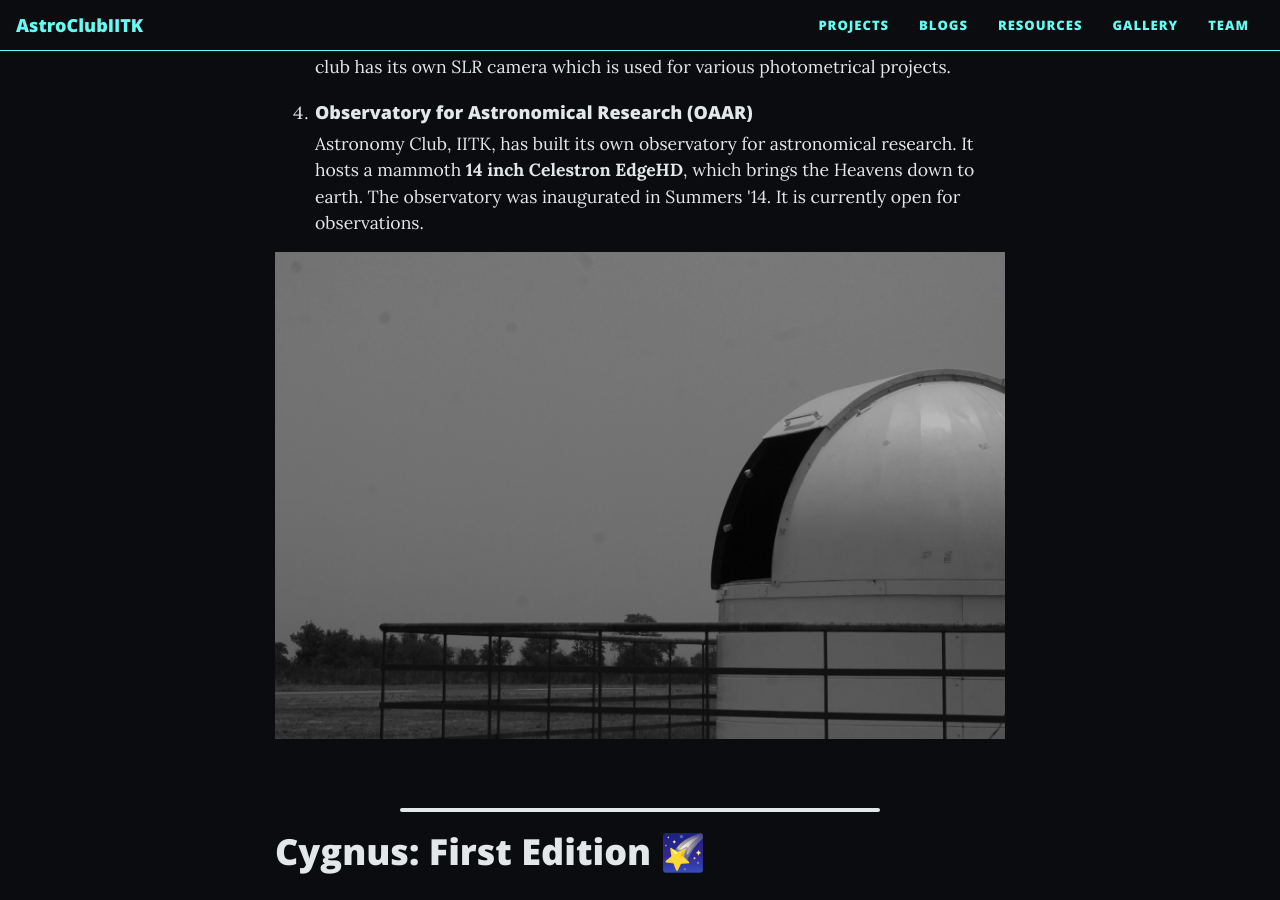
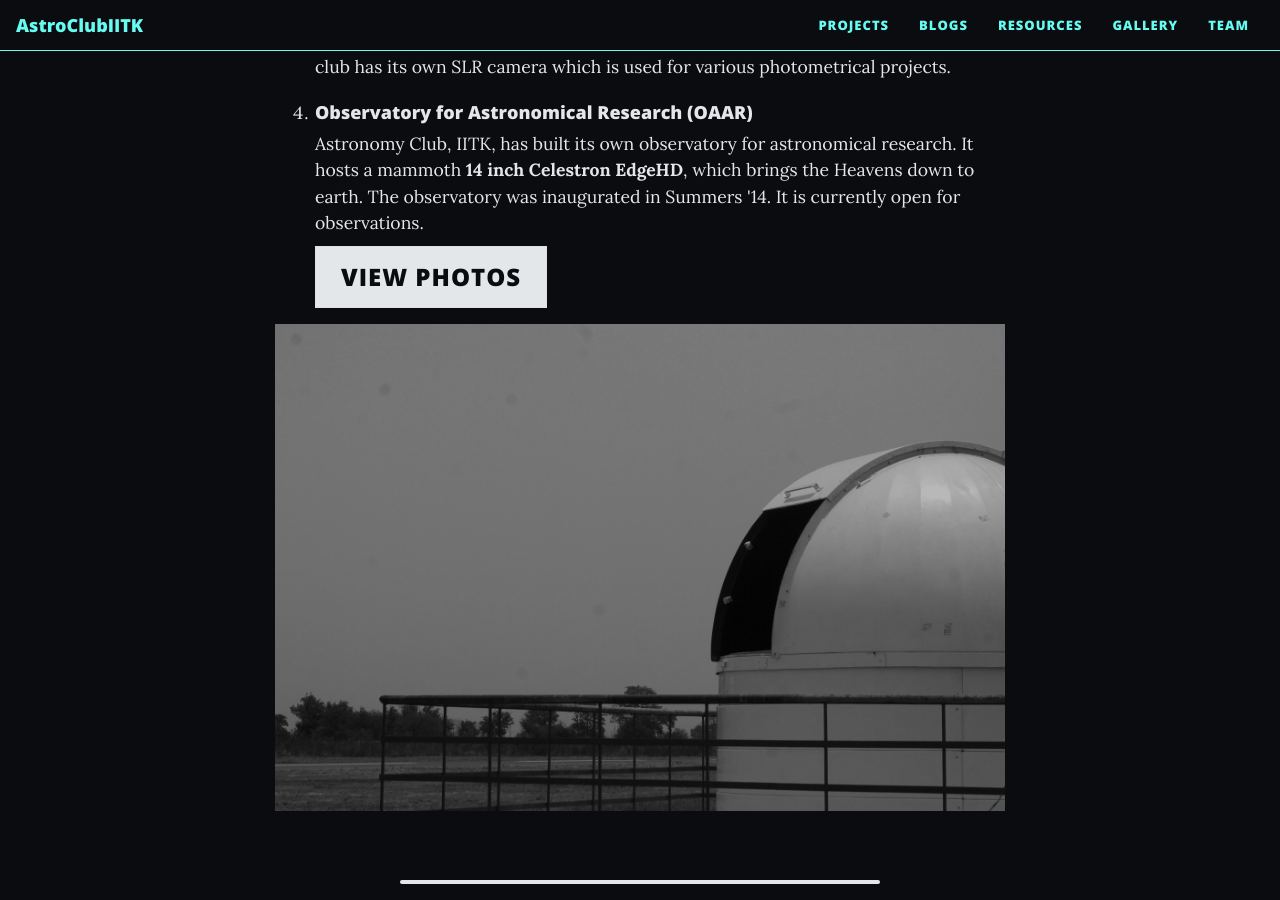
Before and after one commit to astroclubiitk/astroclubiitk.github.io, a Jekyll site: the page built from index.html, in a window 1280 px wide and 900 px high, scrolled down 1871 px. Built offline with Jekyll 4.4.1, drawn with Linux system fonts in a browser that asks for light colours; nearby versions of some CDN libraries; the list of posts is cut into pages by our own code.

Commit message:
add observatory link

```diff
--- a/index.html
+++ b/index.html
@@ -31,8 +31,17 @@
 
 <li>
 <h4>Observatory for Astronomical Research (OAAR)</h4>
-Astronomy Club, IITK, has built its own observatory for astronomical research. It hosts a mammoth <b>14 inch Celestron EdgeHD</b>, which brings the Heavens down to earth. The observatory was inaugurated in Summers '14. It is currently open for observations.</li>
+Astronomy Club, IITK, has built its own observatory for astronomical research. It hosts a mammoth <b>14 inch Celestron EdgeHD</b>, which brings the Heavens down to earth. The observatory was inaugurated in Summers '14. It is currently open for observations.
+
+<ul class="pagination blog-pager resource-btn">
+    <li class="page-item">
+        <a class="page-link" href="/resources/observatory" data-toggle="tooltip" data-placement="top" >View Photos</a>
+    </li>
+</ul>
+
+</li>
 </ol>
+
 
 <div class="zoom-pic">
 <img src="{{ site.baseurl }}/assets/img/gallery/4.jpg">
```
